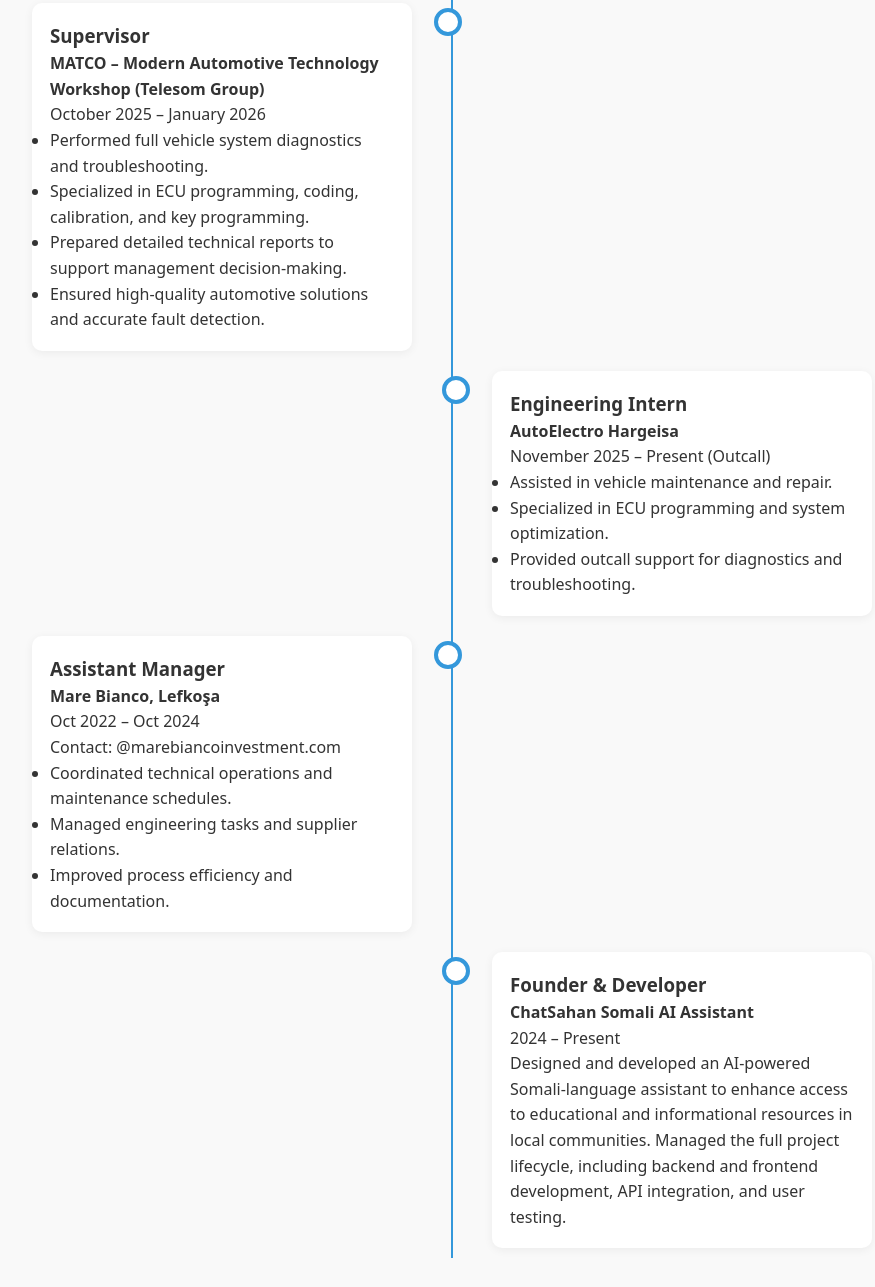
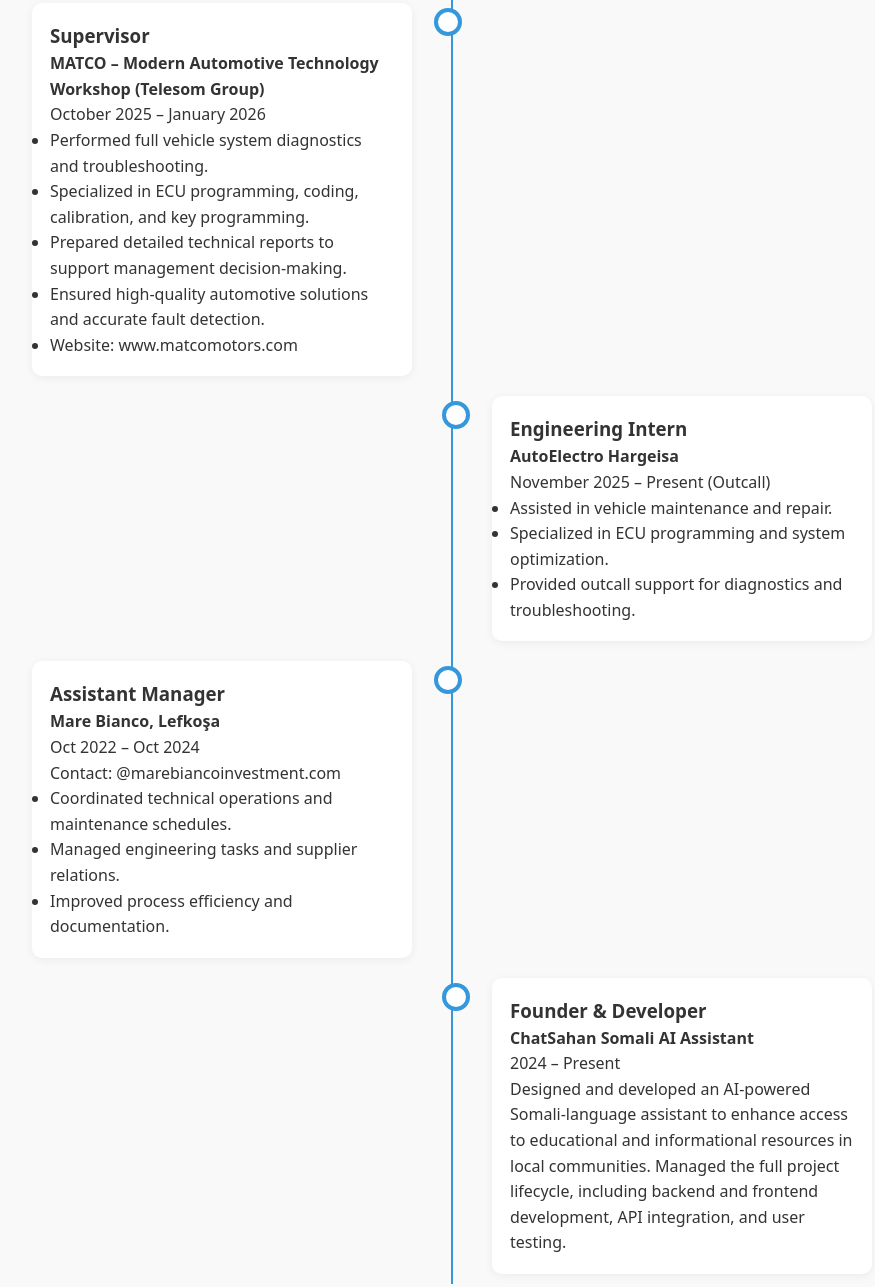
Before and after one commit to Ridwan1121/ridwanfarah-portfolio, a plain HTML site: page index.html in a window 1280 px wide. Shown: the part 1727-3014 px from the top of the page, without its empty margins (188-1063 px from the left). Drawn offline with Linux system fonts and the light colour scheme.

Commit message:
Update portfolio website content and media

```diff
--- a/index.html
+++ b/index.html
@@ -120,6 +120,7 @@
                 <li>Specialized in ECU programming, coding, calibration, and key programming.</li>
                 <li>Prepared detailed technical reports to support management decision-making.</li>
                 <li>Ensured high-quality automotive solutions and accurate fault detection.</li>
+                <li>Website: <a href="http://www.matcomotors.com" target="_blank" rel="noopener">www.matcomotors.com</a></li>
               </ul>
             </div>
           </div>
```
